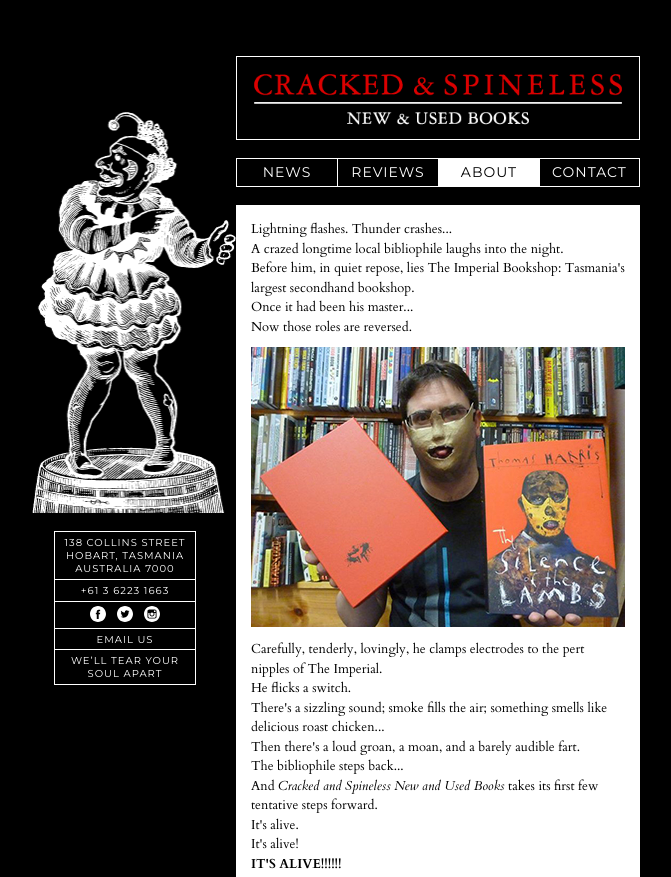
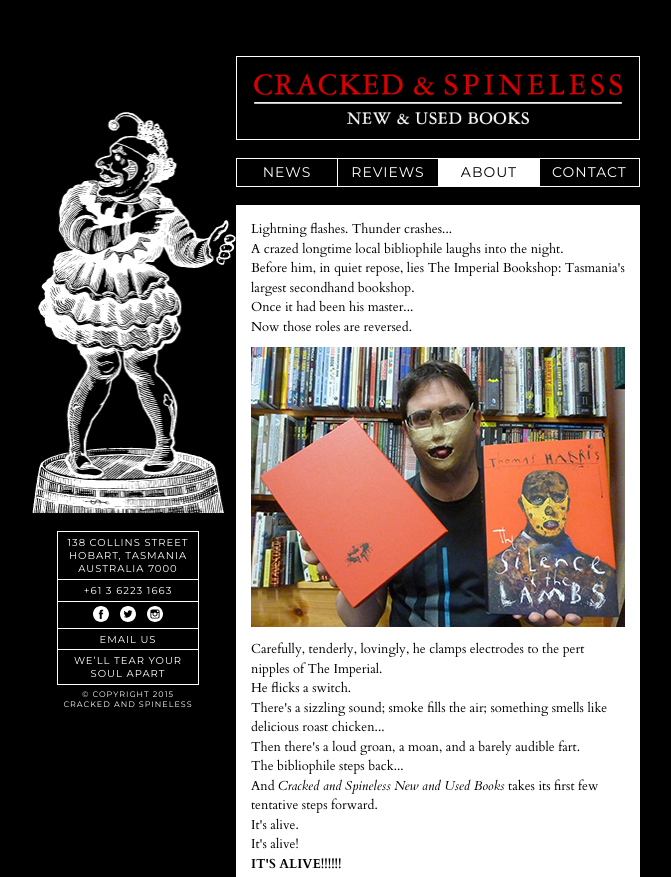
Before and after one commit to soozlomas/crackedspineless, a plain HTML site: page about.html in a window 1280 px wide. Shown: the top 877 px of the page, without its empty margins (310-981 px from the left). Drawn offline with Linux system fonts and the light colour scheme.

Commit message:
change css

```diff
--- a/css/styles.css
+++ b/css/styles.css
@@ -1,7 +1,7 @@
 @charset "UTF-8";
 /* CSS Document */
 
-#wrapperfront{width:620px; height:457px; padding-top:150px; padding-bottom:48px; margin-left:auto; margin-right:auto;}
+#wrapperfront{width:620px; height:482px; padding-top:150px; padding-bottom:48px; margin-left:auto; margin-right:auto;}
 
 #wrapperothers{width:620px; padding-top:48px; padding-bottom:48px; margin-left:auto; margin-right:auto;}
 
@@ -13,6 +13,8 @@
 
 #rightcolumn{width:404px; height:457px; float:right}
 
+#copyright{width:216px; height:20px; float:left; padding-top: 4px; font-family: 'Montserrat', sans-serif; font-size: 8px; text-transform: uppercase; letter-spacing: 1px; color:#FFFFFF; text-align: center;}
+
 #biglogo{width:404px; height:193px; float:right; padding-top:36px; padding-bottom:36px; }
 
 #smalllogo{width:404px; height:84px; float:right;}
@@ -21,7 +23,7 @@
 
 #contactmain{width:404px; height:29px; float:right; padding-bottom:18px;}
 
-#contactothers{width:182px; padding-top:18px; padding-left:34px; float:left;}
+#contactothers{width:182px; padding-top:18px; padding-left:37px; float:left;}
 
 #contactform{width:382px; padding-top:18px; float:right;
 	font-family: 'Montserrat', sans-serif; font-size: 12px; line-height: 300%; color: #FFFFFF; text-transform: uppercase; padding: 0px 10px 10px 10px; letter-spacing: 1px; border: #FFFFFF solid 1px; }
```
